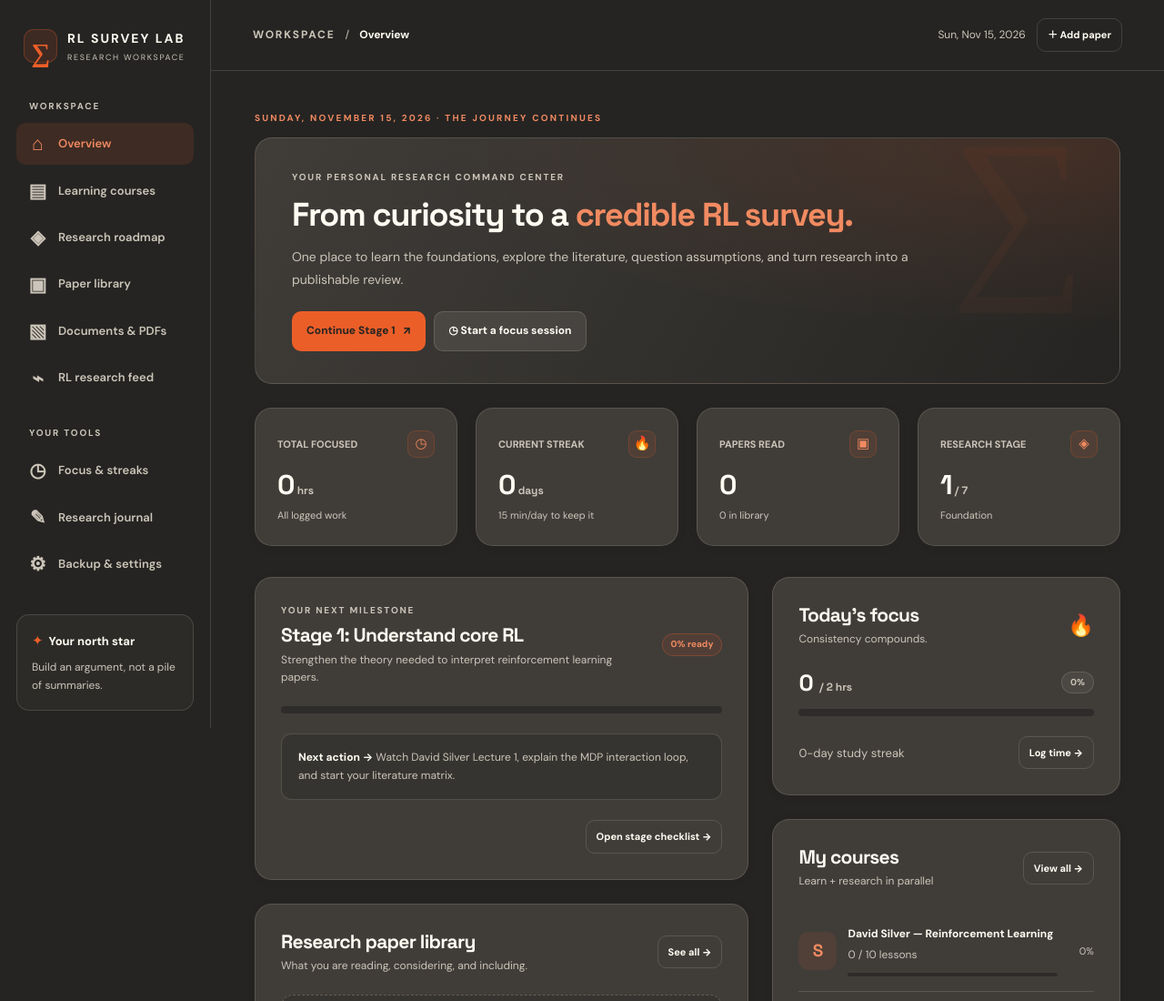
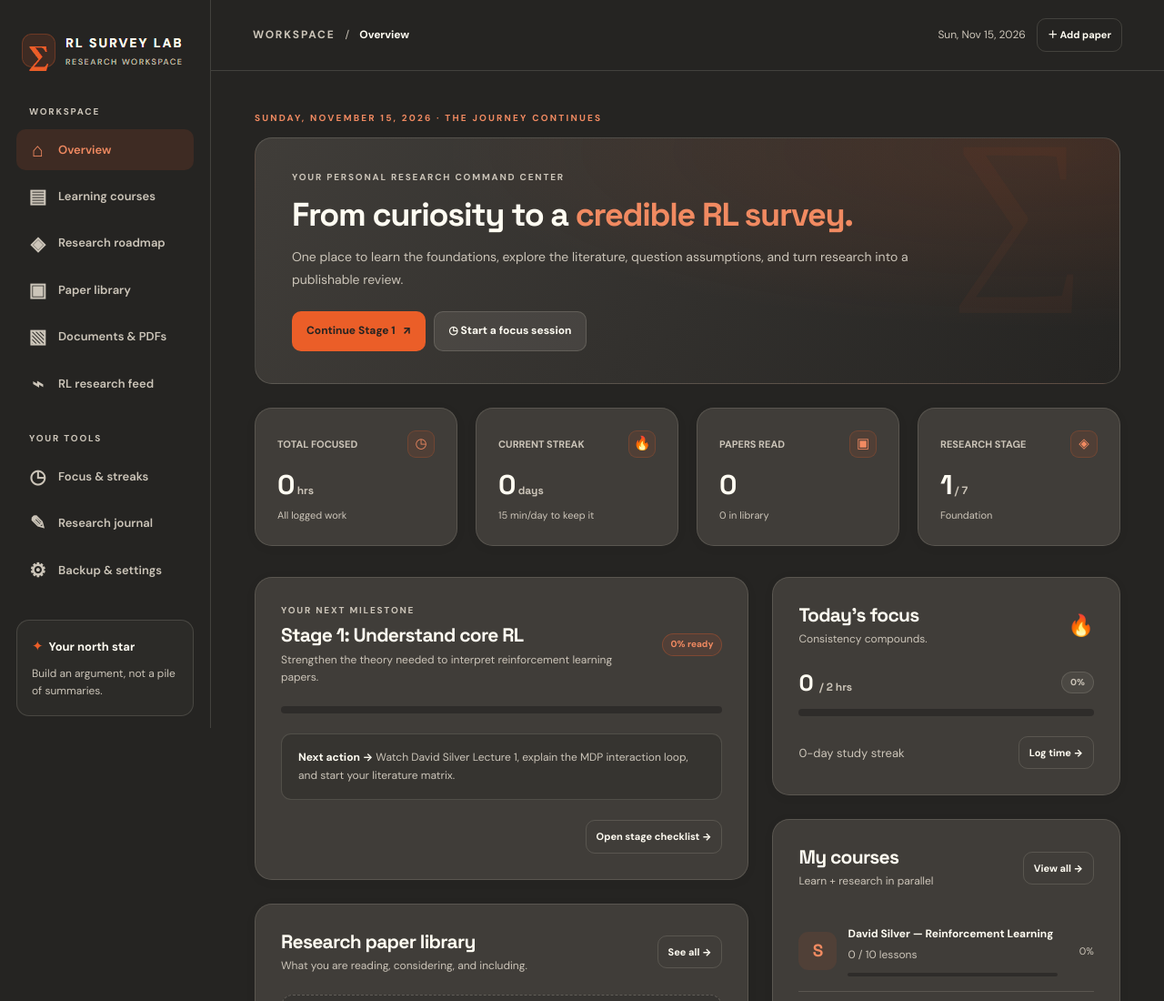
Before and after one commit to diwash1340E/Research_Dashboard, a plain HTML site: page index.html in a window 1280 px wide. Shown: the top 1100 px of the page at 91% size. Drawn offline with Linux system fonts and the light colour scheme.

Commit message:
Use supplied RL Survey Lab logo in live dashboard header

```diff
--- a/index.html
+++ b/index.html
@@ -7,15 +7,14 @@
   <meta name="description" content="One distraction-free place for your reinforcement learning survey research, courses, papers, reading, and progress." />
   <title>RL Survey Lab — Research Command Center</title>
   <link rel="icon" type="image/svg+xml" href="assets/favicon.svg" />
-  <link rel="stylesheet" href="styles.css?v=charcoal-orange-1" />
+  <link rel="stylesheet" href="styles.css?v=charcoal-orange-2" />
   <script src="app.js" defer></script>
 </head>
 <body>
   <div id="app" class="shell">
     <aside class="sidebar" aria-label="Main navigation">
-      <a class="brand" href="#home" data-nav="home">
-        <span class="brand-symbol">∑</span>
-        <span><strong>RL SURVEY LAB</strong><small>RESEARCH WORKSPACE</small></span>
+      <a class="brand" href="#home" data-nav="home" aria-label="RL Survey Lab home">
+        <img class="brand-logo" src="assets/rl_survey_lab_logo.png" alt="RL Survey Lab — Research Workspace" width="189" height="55" />
       </a>
       <div class="side-label">WORKSPACE</div>
       <nav class="nav">
@@ -39,7 +38,7 @@
     </aside>
     <div class="content-shell">
       <header class="topbar">
-        <div class="mobile-brand"><span class="brand-symbol">∑</span><strong>RL SURVEY LAB</strong></div>
+        <div class="mobile-brand"><img class="brand-logo brand-logo-mobile" src="assets/rl_survey_lab_logo.png" alt="RL Survey Lab — Research Workspace" width="189" height="55" /></div>
         <div class="crumb"><span>WORKSPACE</span><span class="crumb-chevron">/</span><strong id="crumb-name">Overview</strong></div>
         <div class="top-actions">
           <span class="today-chip" id="today-chip"></span>
--- a/styles.css
+++ b/styles.css
@@ -175,3 +175,9 @@ input[type=checkbox]{accent-color:#EB5E28}
 .footer{border-color:var(--line);color:#CCC5B9}
 .footer span{color:#CCC5B9}
 @media(max-width:740px){.mobile-nav{background:#252422;border-color:var(--line)}}
+
+/* RL Survey Lab supplied horizontal logo. The PNG background matches #252422. */
+.brand{padding:0 0 30px;display:flex;align-items:center;justify-content:flex-start}
+.brand-logo{display:block;width:189px;max-width:100%;height:auto;object-fit:contain;flex-shrink:1}
+.mobile-brand .brand-logo-mobile{width:150px;height:auto;max-width:100%}
+@media(max-width:740px){.mobile-brand{display:flex;align-items:center}.brand-logo-mobile{max-height:52px}}
```
Also changed, not shown: assets/rl_survey_lab_logo.png (added).
